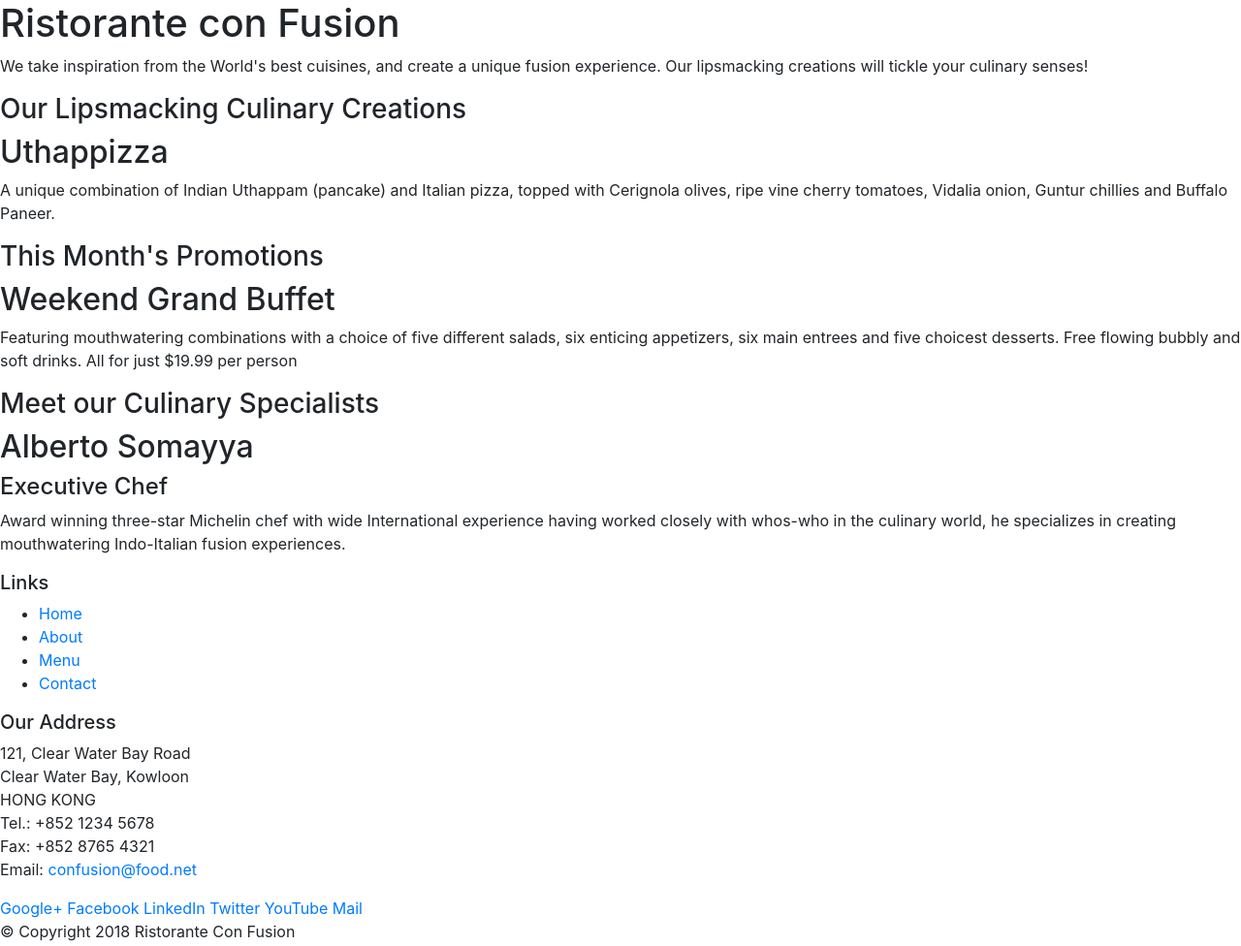
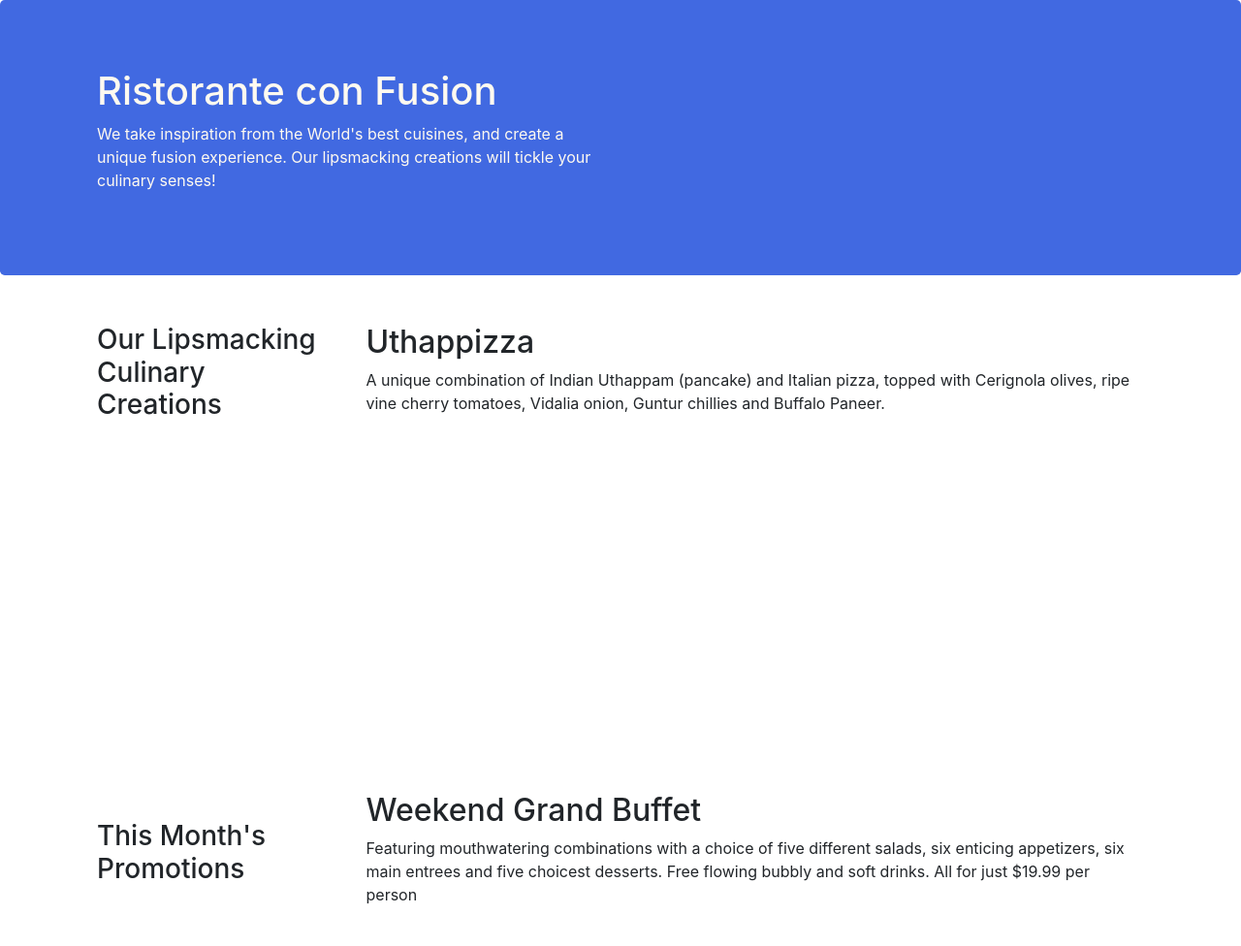
Before and after one commit to DarioReina/bootstrap4, a website: page conFusion/index.html in a window 1280 px wide. Shown: the top 976 px of the page at 97% size. Drawn offline with nearby package versions, Linux system fonts and the light colour scheme.

Commit message:
index full

```diff
--- /dev/null
+++ b/conFusion/CSS/style.css
@@ -0,0 +1,57 @@
+.row-header{
+    margin:0 auto;
+    padding: 0;
+}
+.row.row-content{
+    margin: 0 auto;
+    padding:50px 0 50px 0;
+    min-height: 400px;
+}
+.footer{
+    background-color: royalblue;
+    color: floralwhite;
+    margin: 0 auto;
+    padding: 20px 0 20px 0;
+}
+.jumbotron{
+    padding: 70px 30px 70px 30px;
+    margin: 0 auto;
+    background-color: royalblue;
+    color: floralwhite;
+}
+address{
+    font-size: 90%;
+    margin: 0;
+    color: #0f0f0f;
+}
+ul{
+    list-style: none;
+    padding: 0;
+    margin-left: 10px;
+}
+li{
+    color: floralwhite;
+}
+a {
+    outline: none;
+    text-decoration: none;
+    padding: 2px 1px 0;
+}
+
+
+a:link {
+    color: floralwhite;
+}
+
+a:visited {
+    color: floralwhite;
+}
+
+a:hover {
+    border-bottom: 1px solid;
+
+}
+
+a:active {
+    color: black;
+}
--- a/conFusion/index.html
+++ b/conFusion/index.html
@@ -15,51 +15,52 @@
     <!-- Bootstrap CSS -->
 
     <link rel="stylesheet" href="node_modules/bootstrap/dist/css/bootstrap.min.css">
+    <link rel="stylesheet" href="CSS/style.css">
     <title>Ristorante Con Fusion</title>
 </head>
 
 <body>
 
-    <header>
-        <div>
-            <div>
-                <div>
-                    <h1>Ristorante con Fusion</h1>
+    <header class="jumbotron">
+        <div class="container">
+            <div class="row row-header">
+                <div class ="col-12 col-sm-6">
+                    <h1 >Ristorante con Fusion</h1>
                     <p>We take inspiration from the World's best cuisines, and create a unique fusion experience. Our lipsmacking creations will tickle your culinary senses!</p>
                 </div>
-                <div>
+                <div class="col-12 col-sm">
                 </div>
             </div>
         </div>
     </header>
 
-    <div>
-        <div>
-            <div>
-                <h3>Our Lipsmacking Culinary Creations</h3>
+    <div class="container">
+        <div class="row row-content">
+            <div class="col-12 col-sm-4 col-md-3">
+                <h3 >Our Lipsmacking Culinary Creations</h3>
             </div>
-            <div>
+            <div class="col col-sm col-md">
                 <h2>Uthappizza</h2>
                 <p>A unique combination of Indian Uthappam (pancake) and Italian pizza, topped with Cerignola olives, ripe vine cherry tomatoes, Vidalia onion, Guntur chillies and Buffalo Paneer.</p>
             </div>
         </div>
 
 
-        <div>
-            <div>
+        <div class="row row-content align-items-center">
+            <div class="col-12 col-sm-4 col-md-3">
                 <h3>This Month's Promotions</h3>
             </div>
-            <div>
+            <div class="col col-sm col-md">
                 <h2>Weekend Grand Buffet</h2>
                 <p>Featuring mouthwatering combinations with a choice of five different salads, six enticing appetizers, six main entrees and five choicest desserts. Free flowing bubbly and soft drinks. All for just $19.99 per person </p>
-            </div>
+             </div>
         </div>
 
-        <div>
-            <div>
+        <div class=" row row-content align-items-center">
+            <div class="col-12 col-sm-4 col-md-3">
                 <h3>Meet our Culinary Specialists</h3>
             </div>
-            <div>
+            <div class="col col-sm col-md">
                 <h2>Alberto Somayya</h2>
                 <h4>Executive Chef</h4>
                 <p>Award winning three-star Michelin chef with wide International experience having worked closely with whos-who in the culinary world, he specializes in creating mouthwatering Indo-Italian fusion experiences. </p>
@@ -67,19 +68,19 @@
         </div>
     </div>
 
-    <footer>
-        <div>
-            <div>
-                <div>
+    <footer class="footer">
+        <div class="container">
+            <div class="row">
+                <div class="col-4 offset-1 col-sm-2">
                     <h5>Links</h5>
-                    <ul>
+                    <ul class="list-unstyled">
                         <li><a href="#">Home</a></li>
                         <li><a href="#">About</a></li>
                         <li><a href="#">Menu</a></li>
                         <li><a href="#">Contact</a></li>
                     </ul>
                 </div>
-                <div>
+                <div class="col-7 col-sm-5">
                     <h5>Our Address</h5>
                     <address>
 		              121, Clear Water Bay Road<br>
@@ -90,8 +91,8 @@
 		              Email: <a href="mailto:confusion@food.net">confusion@food.net</a>
 		           </address>
                 </div>
-                <div>
-                    <div>
+                <div class="col-12 col-sm-4 align-self-center">
+                    <div class="text-center">
                         <a href="http://google.com/+">Google+</a>
                         <a href="http://www.facebook.com/profile.php?id=">Facebook</a>
                         <a href="http://www.linkedin.com/in/">LinkedIn</a>
@@ -101,7 +102,7 @@
                     </div>
                 </div>
            </div>
-           <div>
+           <div class="row justify-content-center">
                 <div>
                     <p>© Copyright 2018 Ristorante Con Fusion</p>
                 </div>
```
